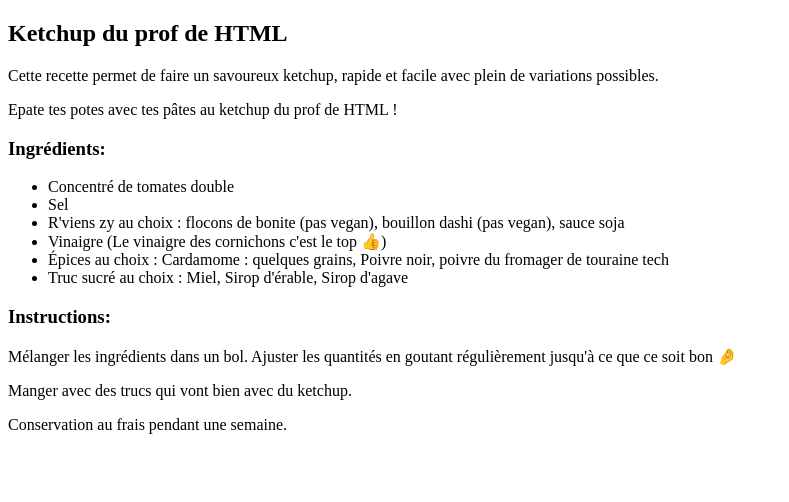
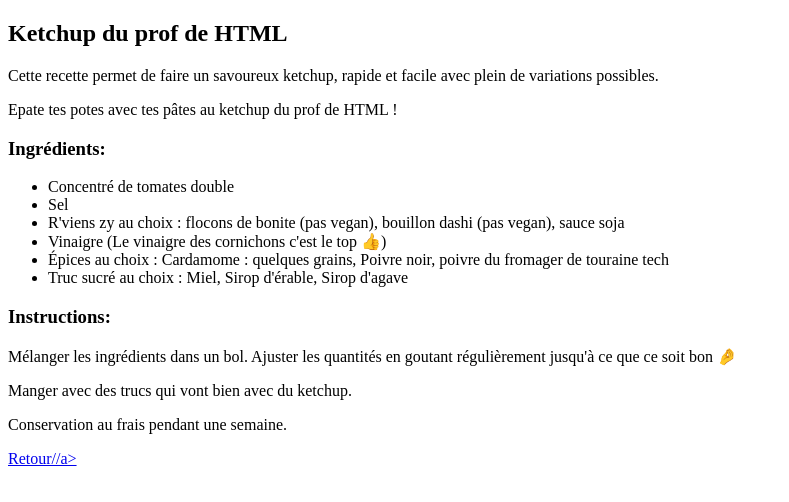
Before and after one commit to piersonbastien52/HTML, a plain HTML site: page recette-2.html in a window 1280 px wide. Shown: the whole page, without its empty margins (0-789 px from the left). Drawn offline with Linux system fonts and the light colour scheme.

Commit message:
ajout des retours

```diff
--- a/recette-2.html
+++ b/recette-2.html
@@ -32,5 +32,5 @@ Ajuster les quantités en goutant régulièrement jusqu'à ce que ce soit bon
 Manger avec des trucs qui vont bien avec du ketchup.
 <p>
 Conservation au frais pendant une semaine.
-
+<p><a href="https://github.com/piersonbastien52/HTML/index.html">Retour//a></p>
 </html>
```
